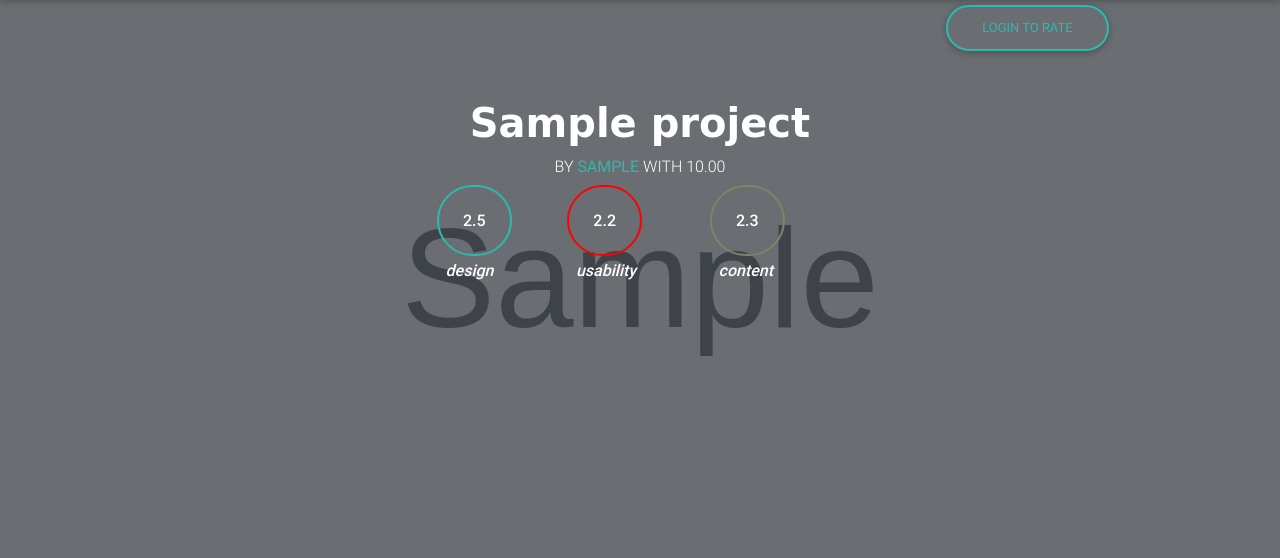
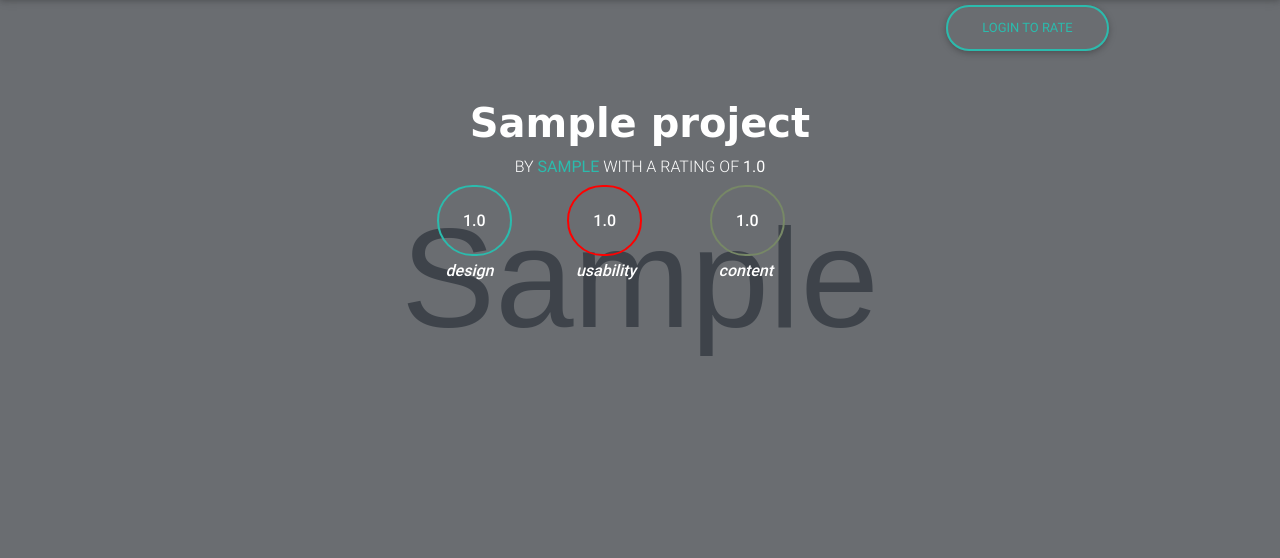
Before and after one commit to kipkemoimayor/Awards, a Django app: page /project/1/ in a window 1280 px wide. Shown: the part 97-655 px from the top of the page. Run offline with Django 3.2, Linux system fonts and the light colour scheme; tables that the repository leaves empty hold one stand-in row (values such as "Sample post"); grey boxes marked "Sample" are stand-in pictures; some libraries are stand-ins or nearby versions.

Commit message:
Rounded off the decimals to 2 decimal places

```diff
--- a/award/static/css/style.css
+++ b/award/static/css/style.css
@@ -125,3 +125,6 @@ img:hover{
   font-weight: 500;
   margin: 0;
 }
+strong{
+  color:white;
+}
--- a/award/templates/details.html
+++ b/award/templates/details.html
@@ -10,14 +10,14 @@
         <div class="col-md-3"></div>
         <div class="col-md-6">
           <h1 class="hed">{{i.name}}</h1>
-          <p class="i">by <b class='b'>{{i.user}} </b> with 10.00</p>
+          <p class="i">by <b class='b'>{{i.user}} </b> with a Rating of <strong> {{average}}</strong></p>
           <div class="design">
 
-              <a href="">2.5</a>
+              <a href="">{{design}}</a>
               <i id="de">design</i>
-              <a href="">2.2</a>
+              <a href="">{{usability}}</a>
               <i id="us">usability</i>
-              <a class='b' href="">2.3</a>
+              <a class='b' href="">{{content}}</a>
               <i  id="con">content</i>
 
           </div>
--- a/award/views.py
+++ b/award/views.py
@@ -1,6 +1,6 @@
 from django.shortcuts import render,redirect
 from .forms import PostForm,RateForm
-from .models import Projects
+from .models import Projects,Rates
 from django.http import HttpResponse,Http404,HttpResponseRedirect,JsonResponse
 from django.contrib.auth.decorators import login_required
 
@@ -48,7 +48,26 @@ def project_detail(request,project_id):
     else:
         form=RateForm()
 
-    return render(request,'details.html',{'projects':projects,'form':form})
+    #logic
+
+    votes=Rates.objects.filter(project=project_id)
+    usability=[]
+    design=[]
+    content=[]
+
+    for i in votes:
+        usability.append(i.usability)
+        design.append(i.design)
+        content.append(i.content)
+
+    average_usa=round(sum(usability)/len(usability),1)
+    average_des=round(sum(design)/len(design),1)
+    average_con=round(sum(content)/len(content),1)
+
+    averageRating=round((average_con+average_des+average_usa)/3,1)
+
+
+    return render(request,'details.html',{'projects':projects,'form':form,'usability':average_usa,'design':average_des,'content':average_con,'average':averageRating})
 
 # def ajaxRequest(request,project_id):
 #     if request.method=='POST':
```
